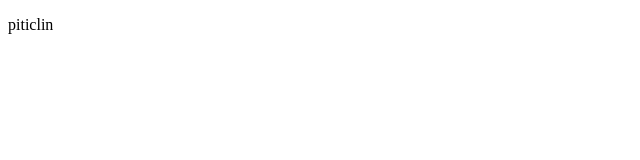
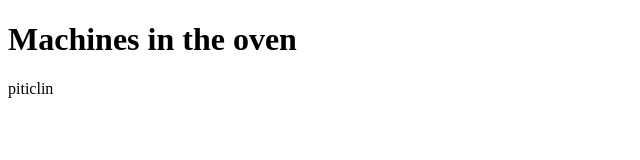
Before and after one commit to equero/prueba-git-5-mar, a plain HTML site: page index.html in a window 1280 px wide. Shown: the whole page, without its empty margins (0-640 px from the left). Drawn offline with Linux system fonts and the light colour scheme.

Commit message:
Add headder to the index.html
- Add the the  <header></header> label to  index file
- Add style file to the project
- Esto resuelve la tarea #13, #12

```diff
--- a/index.html
+++ b/index.html
@@ -3,9 +3,12 @@
 <head>
   <meta charset="UTF-8">
   <meta name="viewport" content="width=device-width, initial-scale=1.0">
-  <title>Document</title>
+  <title>Boream</title>
 </head>
 <body>
+  <header>
+    <h1>Machines in the oven </h1>
+  </header>
   <p>piticlin</p>
 </body>
 </html>
```
